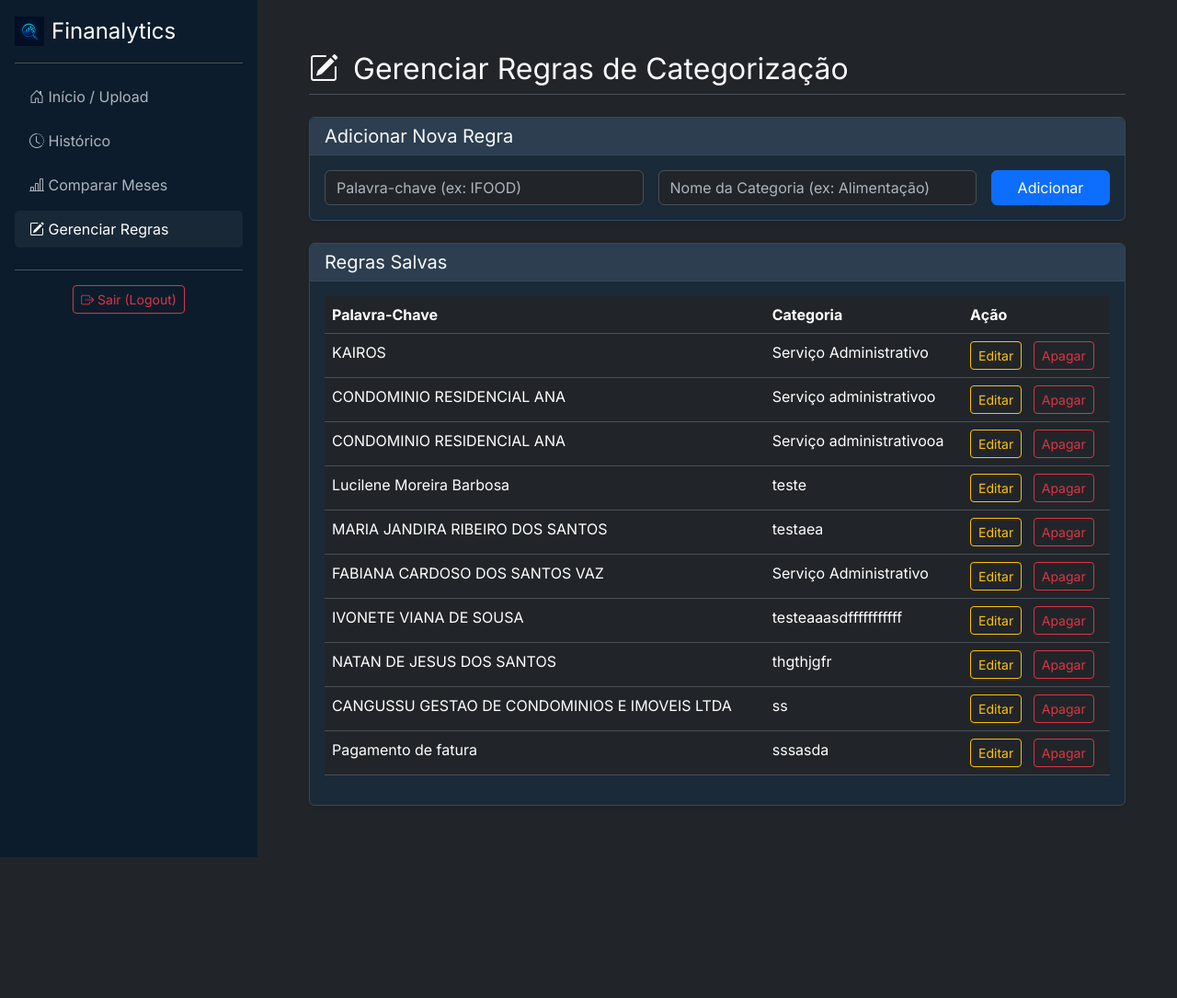
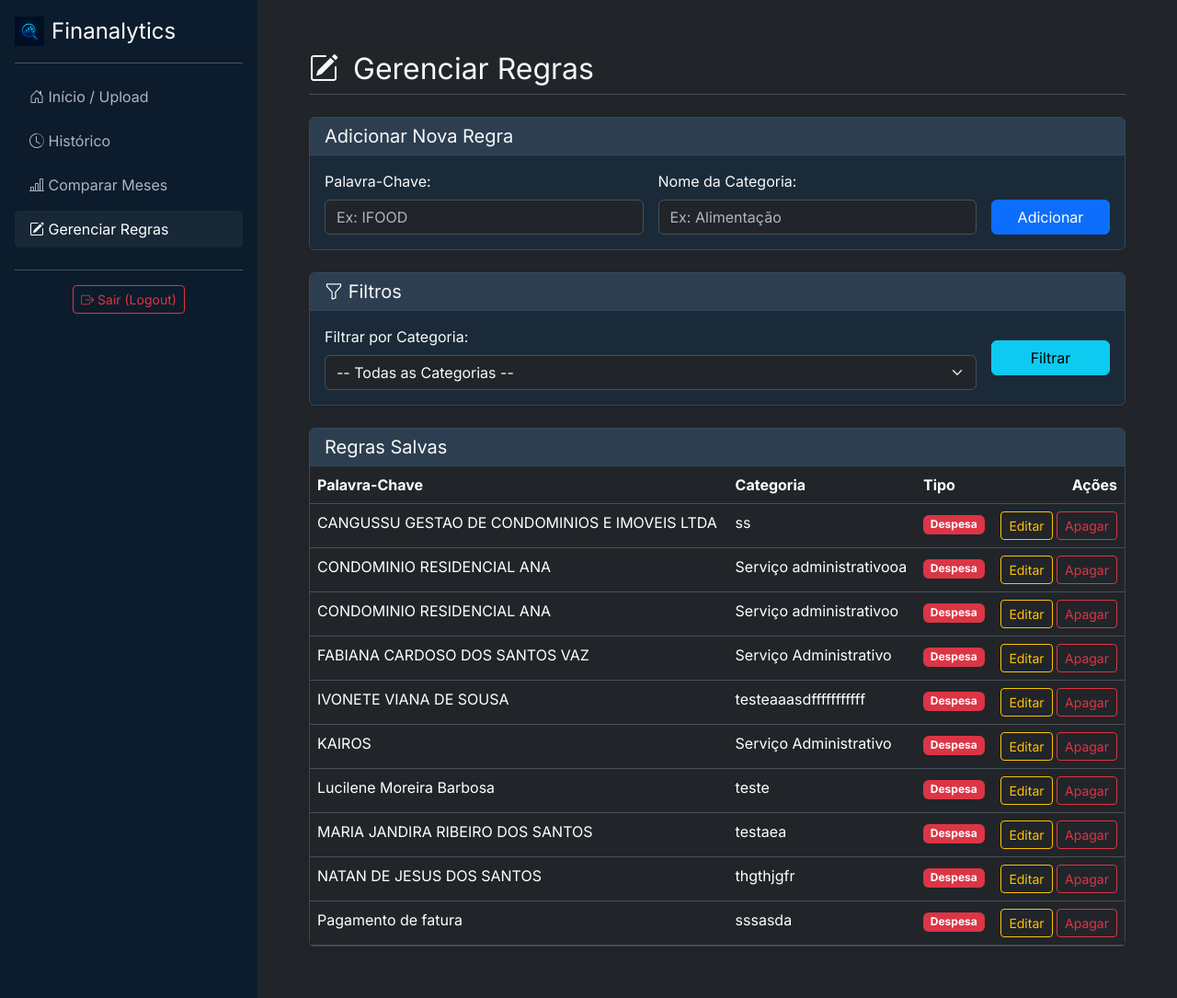
Before and after one commit to ArturCangussu/Finalytics_Pessoal, a Django app: page /regras/ in a window 1280 px wide. Shown: the whole page at 92% size. Before the commit the page ends 932 px from the top, so only its background shows below. Run offline with Django 5.2, Linux system fonts and the light colour scheme; a user stored in the database is signed in; data comes from the database, SQL or seed files in the repository.

Commit message:
Gerenciar regras

```diff
--- a/analisador/templates/analisador/gerenciar_regras.html
+++ b/analisador/templates/analisador/gerenciar_regras.html
@@ -4,74 +4,99 @@
 
 {% block content %}
     <div class="d-flex justify-content-between align-items-center mb-4 pb-2 border-bottom">
-        <h1 class="h2 mb-0"><i class="bi bi-pencil-square me-3"></i>Gerenciar Regras de Categorização</h1>
+        <h1 class="h2 mb-0"><i class="bi bi-pencil-square me-3"></i>Gerenciar Regras</h1>
         {% if extrato_id_origem %}
-    <div class="mb-3">
             <a href="{% url 'reprocessar_relatorio' extrato_id=extrato_id_origem %}" class="btn btn-secondary">
-
-            <i class="bi bi-arrow-left-circle"></i> Voltar para o Relatório Atualizado
+                <i class="bi bi-arrow-left-circle"></i> Voltar ao Relatório
             </a>
-    </div>
         {% endif %}
     </div>
 
-    <!-- Card para adicionar nova regra -->
     <div class="card shadow-sm mb-4">
-        <div class="card-header">
-            <h5 class="card-title mb-0">Adicionar Nova Regra</h5>
-        </div>
+        <div class="card-header"><h5 class="card-title mb-0">Adicionar Nova Regra</h5></div>
         <div class="card-body">
-            <form method="POST" class="row g-3 align-items-center">
+            <form method="POST" class="row g-3 align-items-end">
                 {% csrf_token %}
                 <div class="col-md-5">
-                    <label for="palavra_chave" class="visually-hidden">Palavra-Chave</label>
-                    <input type="text" name="palavra_chave" class="form-control" id="palavra_chave" placeholder="Palavra-chave (ex: IFOOD)" required>
+                    <label for="palavra_chave" class="form-label">Palavra-Chave:</label>
+                    <input type="text" name="palavra_chave" class="form-control" id="palavra_chave" placeholder="Ex: IFOOD" required>
                 </div>
                 <div class="col-md-5">
-                    <label for="categoria" class="visually-hidden">Categoria</label>
-                    <input type="text" name="categoria" class="form-control" id="categoria" placeholder="Nome da Categoria (ex: Alimentação)" required>
+                    <label for="categoria" class="form-label">Nome da Categoria:</label>
+                    <input type="text" name="categoria" class="form-control" id="categoria" placeholder="Ex: Alimentação" required list="lista-categorias-existentes">
                 </div>
                 <div class="col-md-2">
                     <button type="submit" class="btn btn-primary w-100">Adicionar</button>
                 </div>
             </form>
+            <datalist id="lista-categorias-existentes">
+                {% for categoria in todas_as_categorias %}
+                    <option value="{{ categoria }}">
+                {% endfor %}
+            </datalist>
         </div>
     </div>
 
-    <!-- Card com a lista de regras existentes -->
+    <div class="card shadow-sm mb-4">
+        <div class="card-header"><h5 class="card-title mb-0"><i class="bi bi-funnel"></i> Filtros</h5></div>
+        <div class="card-body">
+            <form method="GET" action="{% url 'gerenciar_regras' %}" class="row g-3 align-items-center">
+                <div class="col-md-10">
+                    <label for="categoria_filtro" class="form-label">Filtrar por Categoria:</label>
+                    <select name="categoria_filtro" id="categoria_filtro" class="form-select">
+                        <option value="">-- Todas as Categorias --</option>
+                        {% for categoria in todas_as_categorias %}
+                            <option value="{{ categoria }}" {% if categoria == categoria_selecionada %}selected{% endif %}>
+                                {{ categoria }}
+                            </option>
+                        {% endfor %}
+                    </select>
+                </div>
+                <div class="col-md-2 d-flex align-items-end">
+                    <button type="submit" class="btn btn-info w-100">Filtrar</button>
+                </div>
+            </form>
+        </div>
+    </div>
+
     <div class="card shadow-sm">
-        <div class="card-header">
-            <h5 class="card-title mb-0">Regras Salvas</h5>
-        </div>
-        <div class="card-body">
-             <table class="table table-hover">
+        <div class="card-header"><h5 class="card-title mb-0">Regras Salvas</h5></div>
+        <div class="card-body p-0">
+             <div class="table-responsive">
+                <table class="table table-hover mb-0">
                     <thead>
                         <tr>
                             <th>Palavra-Chave</th>
                             <th>Categoria</th>
-                        <th>Ação</th>
+                            <th>Tipo</th> <th class="text-end">Ações</th>
                         </tr>
                     </thead>
-                <tbody>
                     <tbody>
                         {% for regra in regras %}
                         <tr>
                             <td>{{ regra.palavra_chave }}</td>
                             <td>{{ regra.categoria }}</td>
                             <td>
-                                <!-- Botão de Editar -->
-                                <a href="{% url 'editar_regra' regra_id=regra.id %}" class="btn btn-sm btn-outline-warning me-2">Editar</a>
-
-                                <!-- Formulário/Botão de Apagar -->
-                                <form action="{% url 'apagar_regra' regra_id=regra.id %}" method="POST" class="d-inline" onsubmit="return confirm('Tem certeza que deseja apagar esta regra?');">
+                                <span class="badge {% if regra.tipo_transacao == 'Despesa' %}text-bg-danger{% else %}text-bg-success{% endif %}">
+                                    {{ regra.tipo_transacao }}
+                                </span>
+                            </td>
+                            <td class="text-end">
+                                <a href="{% url 'editar_regra' regra_id=regra.id %}" class="btn btn-sm btn-outline-warning">Editar</a>
+                                <form action="{% url 'apagar_regra' regra_id=regra.id %}" method="POST" class="d-inline" onsubmit="return confirm('Tem certeza?');">
                                     {% csrf_token %}
                                     <button type="submit" class="btn btn-sm btn-outline-danger">Apagar</button>
                                 </form>
                             </td>
+                        </tr>
+                        {% empty %}
+                        <tr>
+                            <td colspan="4" class="text-center text-muted py-4">Nenhuma regra encontrada. Tente limpar o filtro ou adicione uma nova regra.</td>
                         </tr>
                         {% endfor %}
                     </tbody>
                 </table>
             </div>
         </div>
+    </div>
 {% endblock %}
--- a/analisador/views.py
+++ b/analisador/views.py
@@ -44,24 +44,50 @@ def pagina_inicial(request):
 def gerenciar_regras(request):
     extrato_id_origem = request.GET.get('from_report')
 
+    # Lógica para ADICIONAR uma nova regra (quando o formulário é enviado via POST)
     if request.method == 'POST':
         nova_palavra = request.POST.get('palavra_chave')
         nova_categoria = request.POST.get('categoria')
 
         if nova_palavra and nova_categoria:
-            Regra.objects.create(
+            # Assumimos que regras criadas manualmente aqui são para Despesas por padrão.
+            # Você pode mudar isso ou adicionar um campo de seleção no formulário se precisar.
+            Regra.objects.get_or_create(
                 usuario=request.user,
                 palavra_chave=nova_palavra,
-                categoria=nova_categoria
+                tipo_transacao='Despesa',
+                defaults={'categoria': nova_categoria}
             )
 
+        # Redireciona para a mesma página para evitar reenvio do formulário
         if extrato_id_origem:
             return redirect(f"{reverse('gerenciar_regras')}?from_report={extrato_id_origem}")
         return redirect('gerenciar_regras')
 
+    # Lógica para EXIBIR as regras (quando a página é carregada via GET)
+
+    # 1. Busca todas as categorias únicas que o usuário já criou para usar no filtro
+    todas_as_categorias = list(
+        Regra.objects.filter(usuario=request.user)
+        .values_list('categoria', flat=True)
+        .distinct()
+        .order_by('categoria')
+    )
+
+    # 2. Verifica se o usuário selecionou uma categoria no filtro
+    categoria_selecionada = request.GET.get('categoria_filtro')
+
+    # 3. Começa com todas as regras do usuário
     regras_do_usuario = Regra.objects.filter(usuario=request.user)
+
+    # 4. Se uma categoria foi selecionada, aplica o filtro na consulta
+    if categoria_selecionada:
+        regras_do_usuario = regras_do_usuario.filter(categoria=categoria_selecionada)
+
     contexto = {
-        'regras': regras_do_usuario,
+        'regras': regras_do_usuario.order_by('palavra_chave'),
+        'todas_as_categorias': todas_as_categorias,
+        'categoria_selecionada': categoria_selecionada,
         'active_page': 'regras',
         'extrato_id_origem': extrato_id_origem
     }
```
Lines whose indentation alone changed are shown as unchanged.
